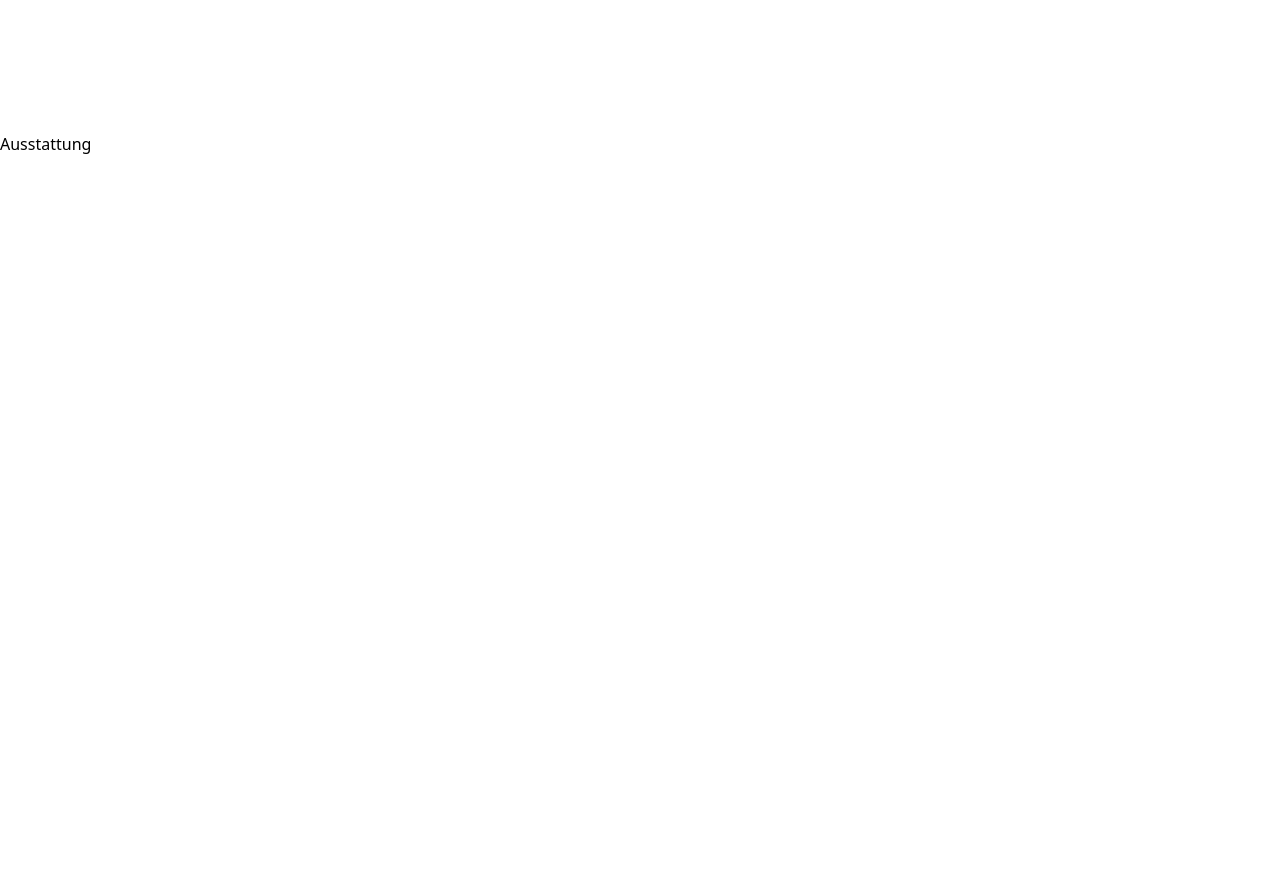
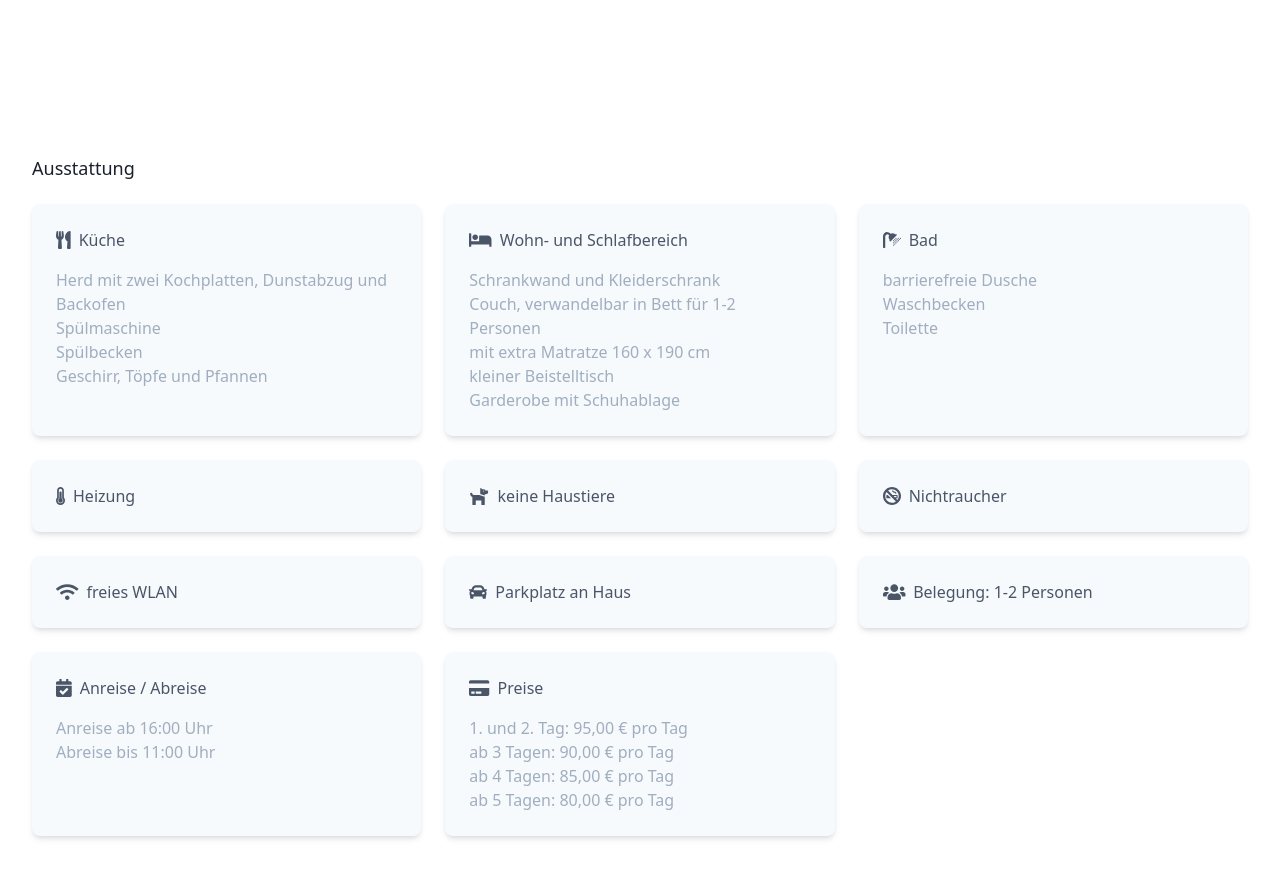
Before and after one commit to luckygdesign/website_fewo_keltern, a Next.js app: page / in a window 1280 px wide. Shown: the part 1060-1938 px from the top of the page. Before the commit the page ends 1280 px from the top, so only its background shows below. Built offline with nearby package versions, Linux system fonts and the light colour scheme.

Commit message:
IndexPage: add Ausstattungsliste (with fontawesome)

```diff
--- a/package.json
+++ b/package.json
@@ -8,6 +8,9 @@
     "start": "next start"
   },
   "dependencies": {
+    "@fortawesome/fontawesome-svg-core": "^1.2.30",
+    "@fortawesome/free-solid-svg-icons": "^5.14.0",
+    "@fortawesome/react-fontawesome": "^0.1.11",
     "@tailwindcss/ui": "^0.5.0",
     "autoprefixer": "^9.8.0",
     "next": "9.5.2",
--- a/pages/index.tsx
+++ b/pages/index.tsx
@@ -1,3 +1,19 @@
+import { FontAwesomeIcon } from "@fortawesome/react-fontawesome";
+import {
+  faThermometerThreeQuarters,
+  faDog,
+  faSmokingBan,
+  faWifi,
+  faCar,
+  faUsers,
+  faCalendarCheck,
+  faCreditCard,
+  faBed,
+  faShower,
+  faUtensils,
+} from "@fortawesome/free-solid-svg-icons";
+import { IconProp } from "@fortawesome/fontawesome-svg-core";
+
 export default function Home() {
   return (
     <div>
@@ -65,7 +81,7 @@ export default function Home() {
                 man über Niebelsbach/ Straubenhardt/ Dobel, aber auch die
                 Goldstadt Pforzheim, die badische "Hauptstadt" Karlsruhe,
                 Etllingen, Rastatt sind nicht weit.Überquert man den Rhein, ist
-                man in der Pfalz oder im Elsaß und den Vogesen.{" "}
+                man in der Pfalz oder im Elsaß und den Vogesen. Mehr Infos:{" "}
                 <a href="https://www.keltern.de" target="_blanc">
                   www.keltern.de
                 </a>
@@ -75,8 +91,110 @@ export default function Home() {
         </div>
       </div>
       <div className="py-16 bg-gray-50 overflow-hidden">
-        <h2>Ausstattung</h2>
+        <div className="max-w-7xl mx-auto px-4 sm:px-6 lg:px-8">
+          <div className="relative z-10 mb-12 lg:mb-0">
+            <h3 className="text-lg leading-6 font-medium text-gray-900 py-6">
+              Ausstattung
+            </h3>
+
+            <div className="md:grid md:grid-cols-3 md:gap-6">
+              {ausstattungItems.map((a, i) => (
+                <AusstattungItem {...a} key={i} />
+              ))}
+            </div>
+          </div>
+        </div>
       </div>
     </div>
   );
 }
+
+type IAusstattungItem = {
+  title: string;
+  icon: IconProp;
+  details?: string[];
+};
+
+const ausstattungItems: IAusstattungItem[] = [
+  {
+    title: "Küche",
+    icon: faUtensils,
+    details: [
+      "Herd mit zwei Kochplatten, Dunstabzug und Backofen",
+      "Spülmaschine",
+      "Spülbecken",
+      "Geschirr, Töpfe und Pfannen",
+    ],
+  },
+  {
+    title: "Wohn- und Schlafbereich",
+    icon: faBed,
+    details: [
+      "Schrankwand und Kleiderschrank",
+      "Couch, verwandelbar in Bett für 1-2 Personen",
+      "mit extra Matratze 160 x 190 cm",
+      "kleiner Beistelltisch",
+      "Garderobe mit Schuhablage",
+    ],
+  },
+  {
+    title: "Bad",
+    icon: faShower,
+    details: ["barrierefreie Dusche", "Waschbecken", "Toilette"],
+  },
+  {
+    title: "Heizung",
+    icon: faThermometerThreeQuarters,
+  },
+  {
+    title: "keine Haustiere",
+    icon: faDog,
+  },
+  {
+    title: "Nichtraucher",
+    icon: faSmokingBan,
+  },
+  {
+    title: "freies WLAN",
+    icon: faWifi,
+  },
+  {
+    title: "Parkplatz an Haus",
+    icon: faCar,
+  },
+  {
+    title: "Belegung: 1-2 Personen",
+    icon: faUsers,
+  },
+  {
+    title: "Anreise / Abreise",
+    icon: faCalendarCheck,
+    details: ["Anreise ab 16:00 Uhr", "Abreise bis 11:00 Uhr"],
+  },
+  {
+    title: "Preise",
+    icon: faCreditCard,
+    details: [
+      "1. und 2. Tag: 95,00 € pro Tag",
+      "ab 3 Tagen: 90,00 € pro Tag",
+      "ab 4 Tagen: 85,00 € pro Tag",
+      "ab 5 Tagen: 80,00 € pro Tag",
+    ],
+  },
+];
+
+const AusstattungItem = (item: IAusstattungItem) => (
+  <div className="p-6 bg-gray-100 rounded-lg shadow-md">
+    <div className="flex items-center text-gray-700">
+      <FontAwesomeIcon className="mr-2 text-lg fill-current" icon={item.icon} />
+      <span className="">{item.title}</span>
+    </div>
+    {item.details && (
+      <ul className="pt-4 text-gray-500">
+        {item.details.map((a, i) => (
+          <li key={i}>{a}</li>
+        ))}
+      </ul>
+    )}
+  </div>
+);
```
Also changed, not shown: 1 other file (tests, documents, lock files or other folders).
